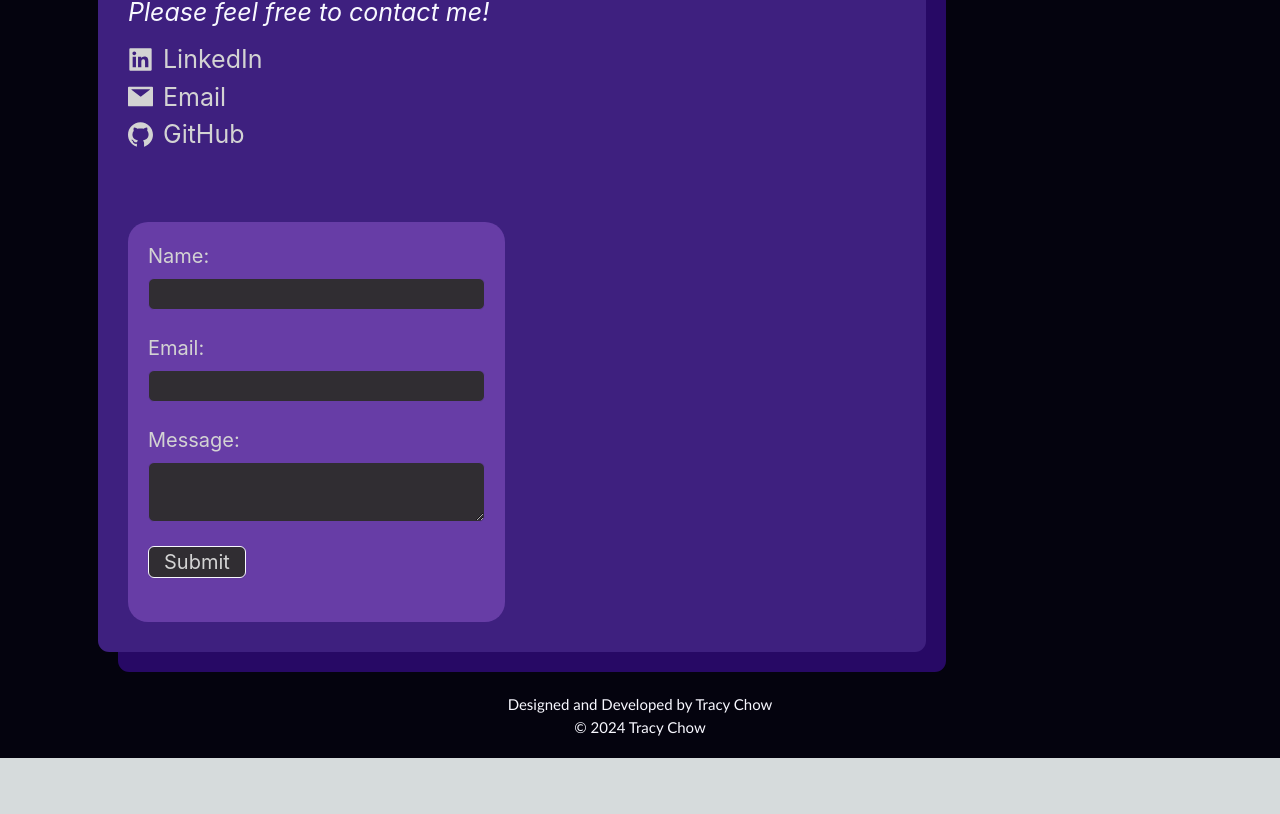
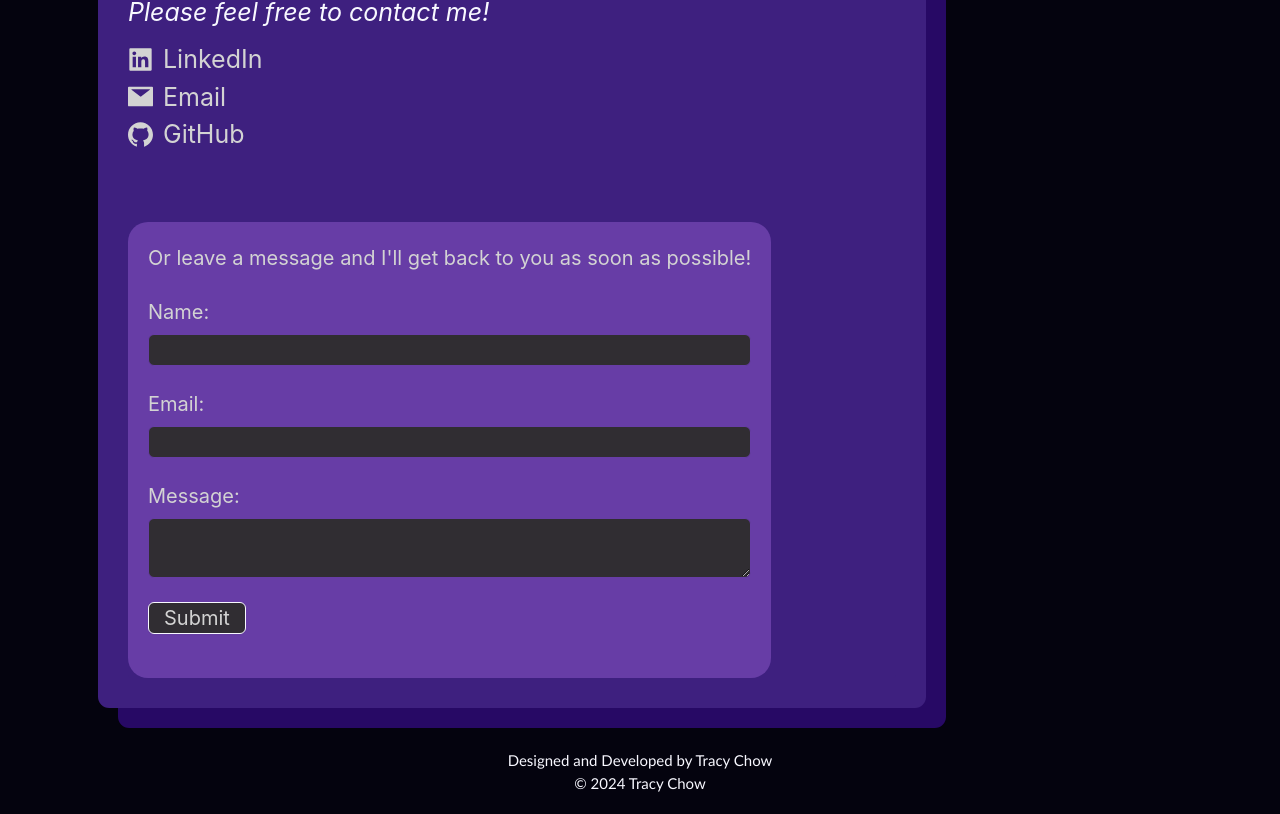
Before and after one commit to tc2780/Personal-Website-v2, a Next.js app: page / in a window 1280 px wide. Shown: the part 5869-6683 px from the top of the page. Before the commit the page ends 6627 px from the top, so only its background shows below. Built offline with nearby package versions, Linux system fonts and the light colour scheme.

Commit message:
editing contact text

```diff
--- a/src/components/contact.tsx
+++ b/src/components/contact.tsx
@@ -131,6 +131,12 @@ const ContactMe: React.FC<{}> = () => {
                         <StyledForm name="form" method="POST" data-netlify="true"
                             layout={"vertical"}
                         >
+                            <Form.Item
+                                 name="title">
+                                    <p>{`
+                                        Or leave a message and I'll get back to you as soon as possible!
+                                        `}</p>
+                            </Form.Item>
                             <Form.Item label="Name: " name="name">
                                 <Input />
 
```
